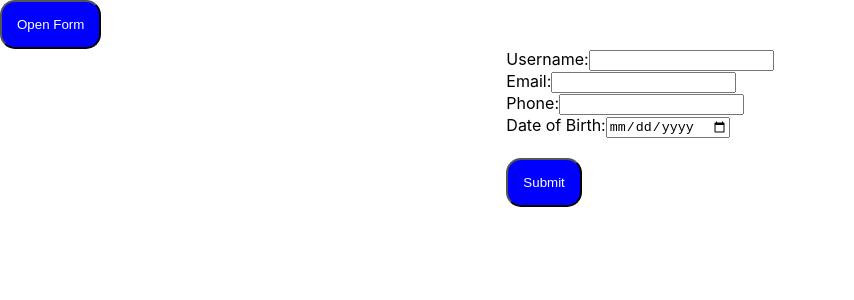
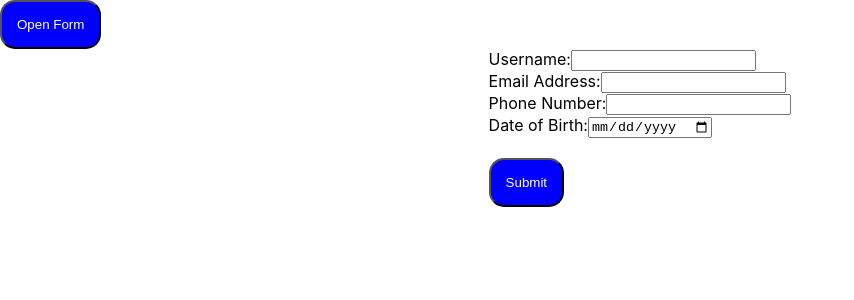
Before and after one commit to SomneelMaity/React_Mini_Projects_5, a React (Create React App) app in the folder XModal/x_modal/: page / in a window 1280 px wide. Both pictures are taken after a click on the button "Open Form". Shown: the top 300 px of the page, without its empty margins (0-854 px from the left). Built offline with nearby package versions, Linux system fonts and the light colour scheme.

Commit message:
XModal Update 8

```diff
--- a/XModal/x_modal/src/components/Modal.jsx
+++ b/XModal/x_modal/src/components/Modal.jsx
@@ -31,11 +31,11 @@ const Modal = () => {
   const handleSubmit = (event) => {
     event.preventDefault();
 
-    // Data validation
-    if (!username || !email || !phone || !dob) {
-      alert("Please fill out all fields");
-      return;
-    }
+    // // Data validation
+    // if (!username || !email || !phone || !dob) {
+    //   alert("Please fill out all fields");
+    //   return;
+    // }
 
     if (!email.includes("@")) {
       alert(
@@ -75,26 +75,29 @@ const Modal = () => {
                   type="text"
                   value={username}
                   onChange={(e) => setUsername(e.target.value)}
+                  required
                 />
               </label>
               <br />
               <label>
-                Email:
+                Email Address:
                 <input
                   id="email"
                   type="email"
                   value={email}
                   onChange={(e) => setEmail(e.target.value)}
+                  required
                 />
               </label>
               <br />
               <label>
-                Phone:
+                Phone Number:
                 <input
                   id="phone"
-                  type="number"
+                  type="tel"
                   value={phone}
                   onChange={(e) => setPhone(e.target.value)}
+                  required
                 />
               </label>
               <br />
@@ -105,6 +108,7 @@ const Modal = () => {
                   type="date"
                   value={dob}
                   onChange={(e) => setDob(e.target.value)}
+                  required
                 />
               </label>
               <br />
```
